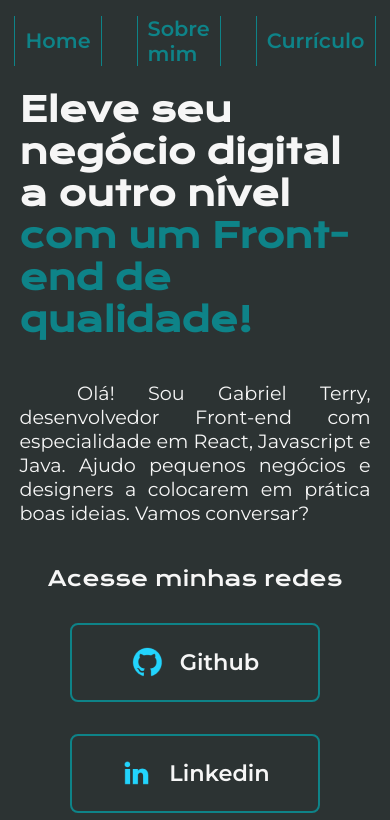
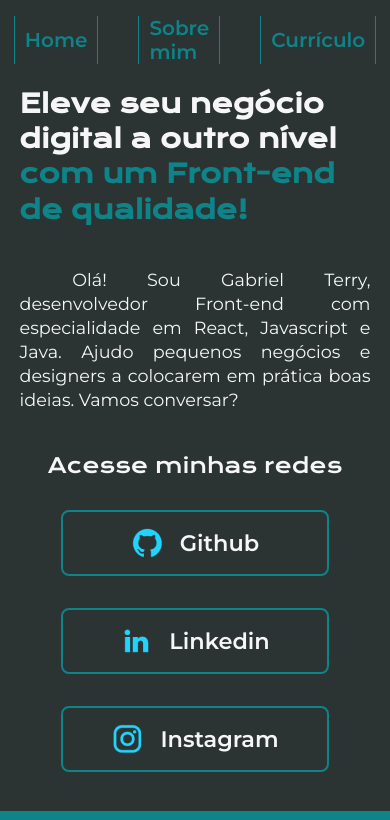
Before and after one commit to gabrieltsc/portfolio, a plain HTML site: page index.html in a window 390 px wide. Shown: the top 820 px of the page. Drawn offline with nearby package versions, Linux system fonts and the light colour scheme.

Commit message:
Melhorias no tamanho de fonte para dispositivos móveis

```diff
--- a/styles/style.css
+++ b/styles/style.css
@@ -135,10 +135,10 @@ body{
     }
     .cabecalho__menu{
         justify-content: center;
-        gap: 35px
+        gap: 40px
     }
     .cabecalho__menu__link{
-        font-size: 1.3rem;
+        font-size: 1.25rem;
     }
     .apresentacao{
         flex-direction: column-reverse;
@@ -152,11 +152,21 @@ body{
     .apresentacao__imagem__sobre{
         width: 40%;
     }
+
+    .apresentacao__conteudo__titulo{
+        font-size: 1.6rem;
+        line-height: 2.2rem;
+    }
     .apresentacao__conteudo{
         width: auto;
     }
+    .apresentacao__conteudo__texto{
+        font-size: 1.1rem;
+        line-height: 1.5rem;
+    }
     .apresentacao__links__navegacao {
-        width: 70%;
+        padding: 15px 0;
+        width: 75%;
     }
     .apresentacao__links__navegacao:hover {
         background-color: var(--cor-hover);
```
